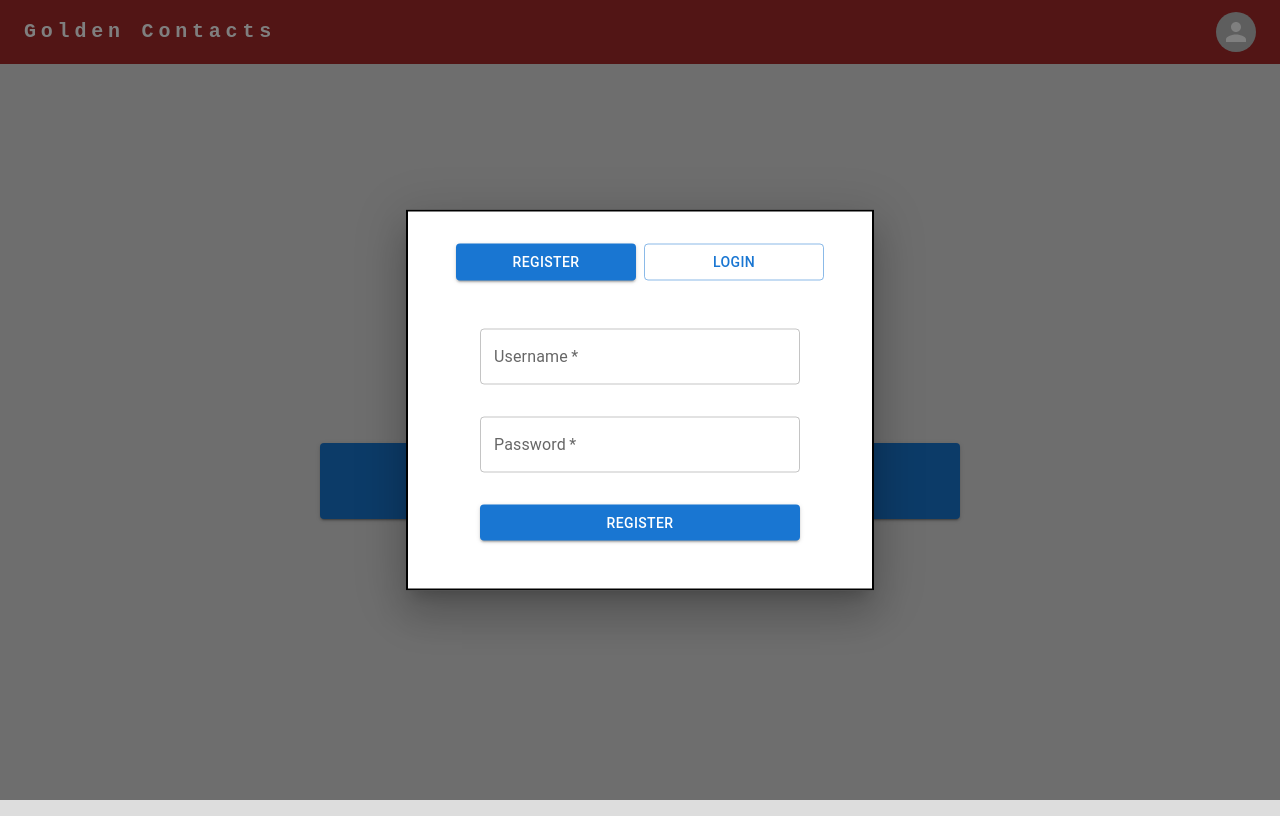
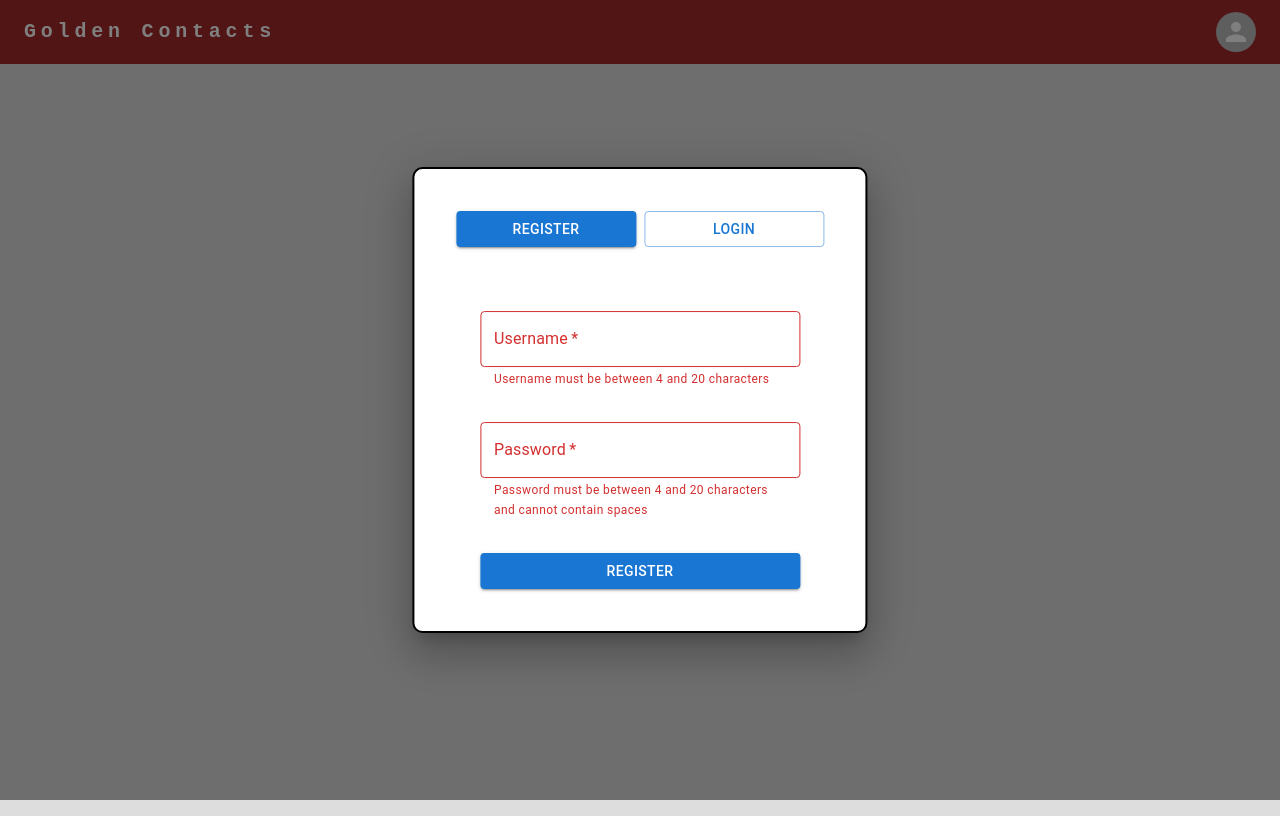
Before and after one commit to MarcosRidley/goldenContactFront, a React (Create React App) app: page / in a window 1280 px wide. Both pictures are taken after a click on the button "REGISTER/LOGIN". Built offline with nearby package versions, Linux system fonts and the light colour scheme; the HTML template or start-up script is replaced by a standard one.

Commit message:
css touchups, FEAT: when editing the input fields will be auto filled with current info

```diff
--- a/src/App.tsx
+++ b/src/App.tsx
@@ -12,7 +12,13 @@ function App() {
 	const [loginModalOpen, setLoginModalOpen] = React.useState<boolean>(false);
 	const [contactModalOpen, setContactModalOpen] = React.useState<boolean>(false);
 	const [isEditingContact, setIsEditingContact] = React.useState<boolean>(false);
-	const [contactToEdit, setContactToEdit] = React.useState<number>(0);
+	const [contactToEdit, setContactToEdit] = React.useState<IContact>({
+		id: 0,
+		areaCode: '00',
+		phoneNumber: '0000000000',
+		contactName: 'John Doe',
+		userId: 0,
+	});
 
 	React.useEffect(() => {
 		const token = localStorage.getItem('token');
--- a/src/Contexts/LoginContext.ts
+++ b/src/Contexts/LoginContext.ts
@@ -14,11 +14,19 @@ interface LoginContextProps {
   setContactModalOpen: (bool:boolean) => void;
   isEditingContact: boolean;
   setIsEditingContact: (bool:boolean) => void;
-  contactToEdit: number;
-  setContactToEdit: (id:number) => void;
+  contactToEdit: IContact;
+  setContactToEdit: (contact:IContact) => void;
+}
+
+const defaultIcontact:IContact = {
+  id: 0,
+  areaCode: "00",
+  phoneNumber: "0000000000",
+  contactName: "John Doe",
+  userId: 0,
 }
 
 export const LoginContext = createContext<LoginContextProps>({ isLoggedIn : false, setIsLoggedIn: () => {}, userName: "", setUserName: () => {}, userContacts: [], setUserContacts: () => {}, loginModalOpen: false, setLoginModalOpen: () => {}, contactModalOpen: false, setContactModalOpen: (bool) => {}, isEditingContact: false, setIsEditingContact: (bool) => {},
-contactToEdit: 0, setContactToEdit(id) {
+contactToEdit: defaultIcontact, setContactToEdit(id) {
 
 }, });
--- a/src/components/CallTologin/CallTologin.tsx
+++ b/src/components/CallTologin/CallTologin.tsx
@@ -1,4 +1,5 @@
-import { Button } from "@mui/material";
+import { Button, Typography } from "@mui/material";
+import { padding } from "@mui/system";
 import { useContext } from "react";
 import { LoginContext } from "../../Contexts/LoginContext";
 
@@ -15,10 +16,10 @@ const CallToLogin = () => {
   };
   return (
 		<div className="call-to-login" style={style}>
-			<h1>Log in to see your contacts</h1>
+			<Typography variant="h5" sx={{ fontWeight: "bold" }}> Log in to see your contacts</Typography>
 			<Button
 				variant={'contained'}
-        sx={{ width: '50%', alignSelf: 'center', m: 2, fontWeight: 'bold', height:'10%' }}
+        sx={{ width: '35%', maxWidth:'340px', alignSelf: 'center', m: 2, height:'10%', fontWeight:'normal', p:5 }}
 				onClick={() => setLoginModalOpen(true)}
 			>
 				Register/Login
--- a/src/components/ContactList/ContactList.tsx
+++ b/src/components/ContactList/ContactList.tsx
@@ -64,14 +64,14 @@ export default function ContactList() {
 		);
 	}, [userContacts, searchTerm]);
 
-	const handleEdit = async (id: number) => {
+	const handleEdit = async (contact: IContact) => {
 		setIsEditingContact(true);
-		setContactToEdit(id);
+		setContactToEdit(contact);
 		setContactModalOpen(true);
 	};
 
-	const handleDelete = async (id: number) => {
-		await fetch(`https://goldcontactsapi.herokuapp.com/contacts/${id}`, {
+	const handleDelete = async (contact: IContact) => {
+		await fetch(`https://goldcontactsapi.herokuapp.com/contacts/${contact.id}`, {
 			method: 'DELETE',
 			headers: {
 				'Content-Type': 'application/json',
@@ -218,13 +218,13 @@ export default function ContactList() {
 												</Button>
 												<Button
 													sx={{ fontWeight: 'bold' }}
-													onClick={() => handleEdit(contact.id)}
+													onClick={() => handleEdit(contact)}
 												>
 													<EditIcon color="action" fontSize="large"></EditIcon>
 												</Button>
 												<Button
 													sx={{ fontWeight: 'bold' }}
-													onClick={() => handleDelete(contact.id)}
+													onClick={() => handleDelete(contact)}
 												>
 													<DeleteIcon color="error" fontSize="large" />
 												</Button>
--- a/src/components/CreateContactModal/CreateContactModal.tsx
+++ b/src/components/CreateContactModal/CreateContactModal.tsx
@@ -7,6 +7,7 @@ import Modal from '@mui/material/Modal';
 import Fade from '@mui/material/Fade';
 import Typography from '@mui/material/Typography';
 import { Button, CircularProgress, TextField } from '@mui/material';
+import IContact from '../../interfaces/IContact';
 
 const style = {
 	position: 'absolute' as 'absolute',
@@ -18,6 +19,9 @@ const style = {
 	border: '2px solid #000',
 	boxShadow: 24,
 	p: 4,
+	maxWidth: '90%',
+	padding: '2%',
+	borderRadius: '10px',
 };
 
 interface CreateContactModalProps {
@@ -48,6 +52,16 @@ export default function CreateContactModal(props: CreateContactModalProps) {
 		setContactModalOpen(false);
 		setIsEditingContact(false);
 	};
+
+	//this effect makes so that when the modal opens, the form is filled with the contact's data if the user is editing a contact
+	React.useEffect(() => {
+		if (isEditingContact) {
+			setContactName(contactToEdit.contactName);
+			setContactPhoneNumber(contactToEdit.phoneNumber);
+			setContactAreaCode(contactToEdit.areaCode);
+		}
+	// eslint-disable-next-line react-hooks/exhaustive-deps
+	}, [isEditingContact]);
 
 	const handleAddContact = async (
 		contactName: string,
@@ -89,7 +103,7 @@ export default function CreateContactModal(props: CreateContactModalProps) {
 	};
 
 	const handleEditContact = async (
-		id: number,
+		contact: IContact,
 		contactName: string,
 		areaCode: string,
 		phoneNumber: string
@@ -99,7 +113,7 @@ export default function CreateContactModal(props: CreateContactModalProps) {
 
 		try {
 			const response = await fetch(
-				'https://goldcontactsapi.herokuapp.com/contacts/' + id,
+				'https://goldcontactsapi.herokuapp.com/contacts/' + contact.id,
 				{
 					method: 'PATCH',
 					headers: {
@@ -173,7 +187,6 @@ export default function CreateContactModal(props: CreateContactModalProps) {
 								placeholder="John doe"
 								inputProps={{ minLength: 4, maxLength: 25 }}
 								error={
-									contactName === '' ||
 									contactName.length < 4 ||
 									contactName.length > 25
 								}
@@ -223,7 +236,6 @@ export default function CreateContactModal(props: CreateContactModalProps) {
 									sx={{ width: '45%', m: 2, p: 2 }}
 									disabled={
 										isLoading ||
-										contactName === '' ||
 										contactName.length < 4 ||
 										contactName.length > 25 ||
 										contactAreaCode.length !== 2 ||
--- a/src/components/LoginModal/LoginModal.tsx
+++ b/src/components/LoginModal/LoginModal.tsx
@@ -18,6 +18,9 @@ const style = {
 	border: '2px solid #000',
 	boxShadow: 24,
 	p: 4,
+	maxWidth: '90%',
+	padding: '2%',
+	borderRadius: '10px',
 };
 
 export default function LoginModal() {
@@ -112,7 +115,7 @@ export default function LoginModal() {
 							<Box textAlign="center" sx={{ width: '100%' }}>
 								<Button
 									variant={!isLogin ? 'contained' : 'outlined'}
-									sx={{ width: '45%', mx: 0.5 }}
+									sx={{ width: '45%', mx: 0.5, my: 2 }}
 									disabled={isLoading}
 									onClick={() => {
 										//userName and password clear upon switching between login and register, this behavior can be changed if needed
@@ -125,7 +128,7 @@ export default function LoginModal() {
 								</Button>
 								<Button
 									variant={isLogin ? 'contained' : 'outlined'}
-									sx={{ width: '45%', mx: 0.5 }}
+									sx={{ width: '45%', mx: 0.5, my: 2 }}
 									disabled={isLoading}
 									onClick={() => {
 										//userName and password clear upon switching between login and register, this behavior can be changed if needed
@@ -152,6 +155,9 @@ export default function LoginModal() {
 								label="Username"
 								disabled={isLoading}
 								variant="outlined"
+								inputProps={{ minLength: 4, maxLength: 20 }}
+								error={userName.length < 4 || userName.length > 20}
+								helperText={'Username must be between 4 and 20 characters'}
 								sx={{ width: '80%', alignSelf: 'center', m: 2 }}
 								value={userName}
 								onChange={(e) => setUserName(e.target.value)}
@@ -161,6 +167,9 @@ export default function LoginModal() {
 								required
 								type="password"
 								disabled={isLoading}
+								inputProps={{ minLength: 4, maxLength: 20 }}
+								error={password.length < 4 || password.length > 20 || password.includes(' ') }
+								helperText={'Password must be between 4 and 20 characters and cannot contain spaces'}
 								label="Password"
 								variant="outlined"
 								sx={{ width: '80%', alignSelf: 'center', m: 2 }}
```
